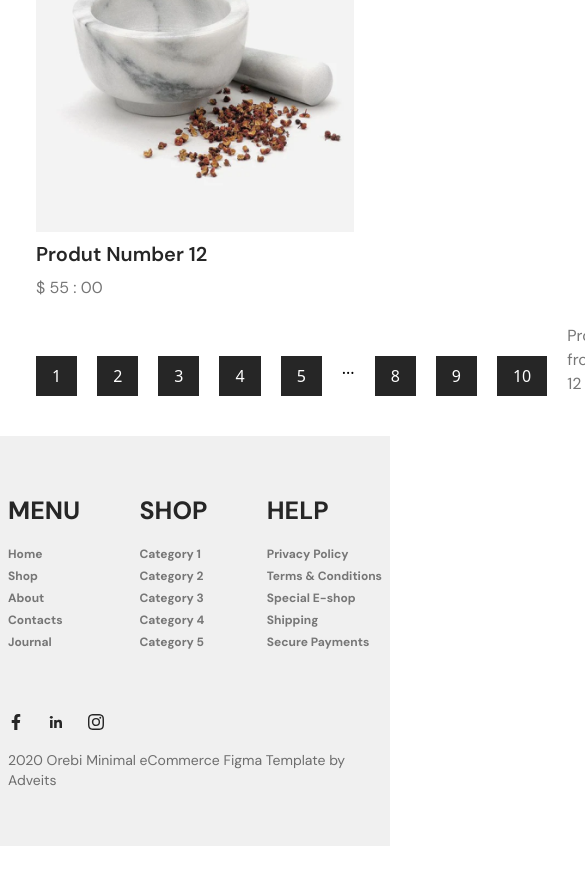
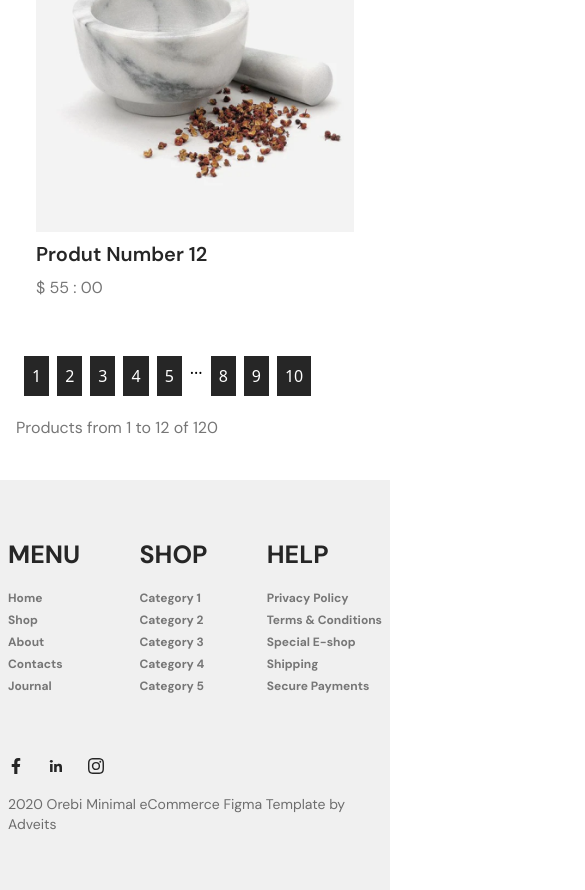
Before and after one commit to thehasandev/ecommerce-2204, a React (Vite) app: page /shop in a window 390 px wide. Shown: the part 4648-5538 px from the top of the page, 585 px wide, since content can reach past the window. Before the commit the page ends 5494 px from the top, so only its background shows below. Built offline with nearby package versions, Linux system fonts and the light colour scheme.

Commit message:
product-detest-res

```diff
--- a/src/components/Pagination.jsx
+++ b/src/components/Pagination.jsx
@@ -796,7 +796,7 @@ function Pagination({ itemsPerPage }) {
   return (
     <div >
       <Items currentItems={currentItems} />
-        <div className='flex items-end justify-between'>
+        <div className='flex items-end justify-between flex-wrap gap-y-5'>
             <ReactPaginate
                 breakLabel="..."
                 nextLabel=""
@@ -805,8 +805,8 @@ function Pagination({ itemsPerPage }) {
                 pageCount={pageCount}
                 previousLabel=""
                 renderOnZeroPageCount={null}
-                className ="flex gap-x-5 mt-14 cursor-pointer"
-                pageClassName ="bg-primary px-4 text-white py-2"
+                className ="flex gap-x-2 md:gap-x-5 mt-14 cursor-pointer"
+                pageClassName ="bg-primary px-2 md:px-4 text-white py-2"
             />
            <div>
              <p className='font-dm font-normal text-base text-gray'>Products from {itemOffset+1} to {endOffset} of {items.length}</p>
```
